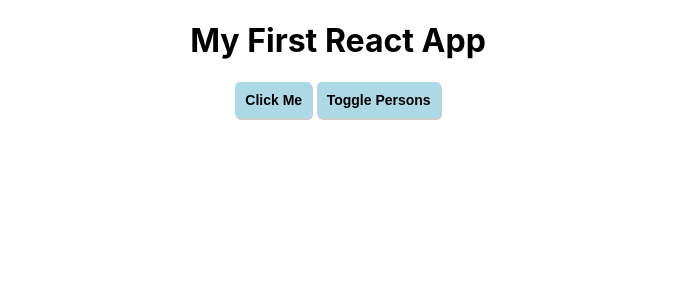
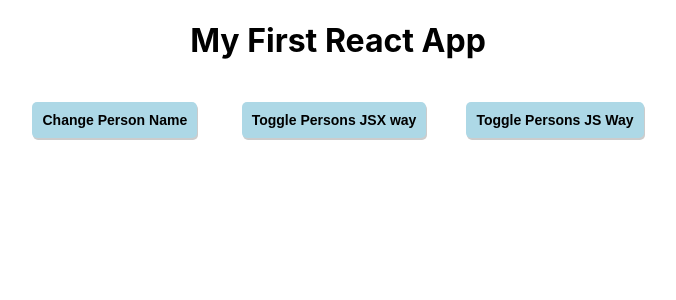
Before and after one commit to Dorababu/react-tutorial, a React (Create React App) app: page / in a window 1280 px wide. Shown: the top 300 px of the page, without its empty margins (302-978 px from the left). Built offline with nearby package versions, Linux system fonts and the light colour scheme.

Commit message:
Display content conditionally using Javascript way

```diff
--- a/src/App.js
+++ b/src/App.js
@@ -9,7 +9,8 @@ class App extends Component { // state-full component
       { name: 'Chai', age: '33' },
       { name: 'Hari', age: '34' }
     ],
-    showPersons: false
+    showPersons: false,
+    togglePersons : false
   }
 
   changeStateHandler = (newName) => {
@@ -34,9 +35,11 @@ class App extends Component { // state-full component
     });
   }
 
-  personToggleHandler = () => {
-    const togglePersons = this.state.showPersons;
-    this.setState({showPersons: !togglePersons});
+  personToggleHandler = (jsxWay, jsWay) => {
+    console.log('jsxWay',jsxWay)
+    console.log('jsWay',jsWay)
+    this.setState({showPersons: jsWay});
+    this.setState({togglePersons: jsxWay});
   }
 
   render() {
@@ -49,14 +52,27 @@ class App extends Component { // state-full component
       boxShadow: '1px 2px #ccc',
       fontWeight: 'bold',
       color: 'navyblue',
-      fontSize: '14px'
+      fontSize: '14px',
+      margin:'20px'
+    }
+
+    let persons = null;
+    if(this.state.togglePersons) {
+      persons = (
+        <div>
+            <Person name={this.state.persons[0].name} age={this.state.persons[0].age}>My Hobbies : Cricket, Shuttle and Cooking</Person>
+            <Person name={this.state.persons[1].name} age={this.state.persons[1].age} clickMe={() => this.changeStateHandler('Dorababu')} changeMe={this.changedStateHandler} /> {/* binding click using arrow function*/}
+            <Person name={this.state.persons[2].name} age={this.state.persons[2].age} />
+          </div>
+      );
     }
 
     return (
       <div className="App">
         <h1>My First React App</h1>
-        <button style={buttonStyle} onClick={this.changeStateHandler.bind(this, 'Chodisetti Dorababu')}>Click Me</button> {/* binding click using bind and inlie style*/}
-        <button style={buttonStyle} onClick={this.personToggleHandler}>Toggle Persons</button>
+        <button style={buttonStyle} onClick={this.changeStateHandler.bind(this, 'Chodisetti Dorababu')}>Change Person Name</button> {/* binding click using bind and inlie style*/}
+        <button style={buttonStyle} onClick={this.personToggleHandler.bind(this, this.state.togglePersons, !this.state.showPersons)}>Toggle Persons JSX way</button>
+        <button style={buttonStyle} onClick={this.personToggleHandler.bind(this, !this.state.togglePersons, this.state.showPersons)}>Toggle Persons JS Way</button>
         {/* Conditional toggling */}
         {this.state.showPersons ?
           <div>
@@ -65,6 +81,7 @@ class App extends Component { // state-full component
             <Person name={this.state.persons[2].name} age={this.state.persons[2].age} />
           </div> : null
         }
+        {persons} {/* Conditional toggling  javascript way*/}
       </div>
     );
   }
```
